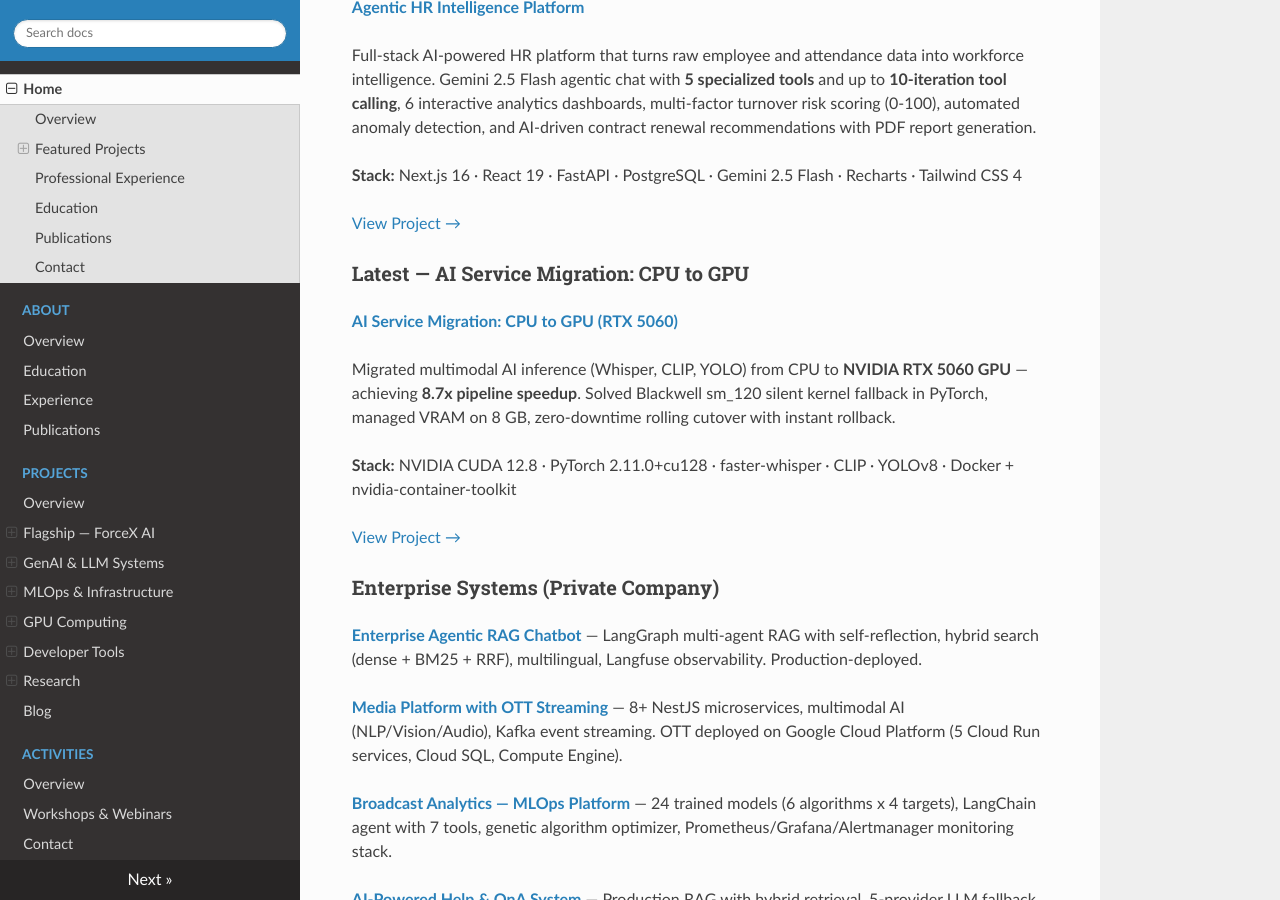
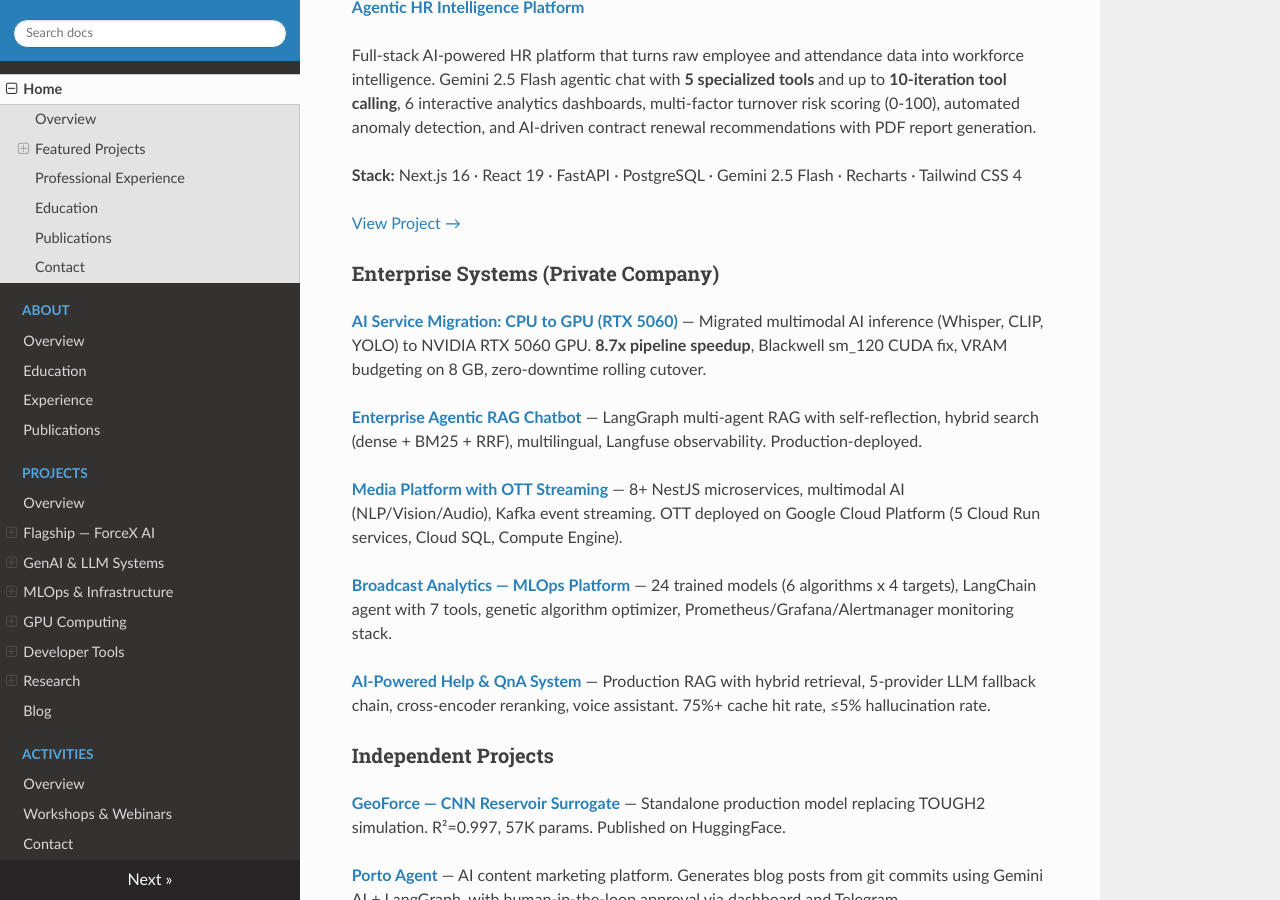
Before and after one commit to robiriu/robiriu.github.io, an MkDocs documentation site: the page built from docs/index.md, in a window 1280 px wide and 900 px high, scrolled down 1223 px. Built offline with MkDocs 1.6.1, drawn with Linux system fonts in a browser that asks for light colours; nearby versions of some CDN libraries.

Commit message:
Fix homepage: move GPU migration under Enterprise Systems, remove duplicate Latest label
Co-Authored-By: Claude Opus 4.6 <noreply@anthropic.com>

```diff
--- a/docs/index.md
+++ b/docs/index.md
@@ -39,17 +39,9 @@ Full-stack AI-powered HR platform that turns raw employee and attendance data in
 
 [View Project →](projects/agentic-hr-platform.md)
 
-### Latest — AI Service Migration: CPU to GPU
+### Enterprise Systems (Private Company)
 
-**[AI Service Migration: CPU to GPU (RTX 5060)](projects/gpu-migration.md)**
-
-Migrated multimodal AI inference (Whisper, CLIP, YOLO) from CPU to **NVIDIA RTX 5060 GPU** — achieving **8.7x pipeline speedup**. Solved Blackwell sm_120 silent kernel fallback in PyTorch, managed VRAM on 8 GB, zero-downtime rolling cutover with instant rollback.
-
-**Stack:** NVIDIA CUDA 12.8 · PyTorch 2.11.0+cu128 · faster-whisper · CLIP · YOLOv8 · Docker + nvidia-container-toolkit
-
-[View Project →](projects/gpu-migration.md)
-
-### Enterprise Systems (Private Company)
+**[AI Service Migration: CPU to GPU (RTX 5060)](projects/gpu-migration.md)** — Migrated multimodal AI inference (Whisper, CLIP, YOLO) to NVIDIA RTX 5060 GPU. **8.7x pipeline speedup**, Blackwell sm_120 CUDA fix, VRAM budgeting on 8 GB, zero-downtime rolling cutover.
 
 **[Enterprise Agentic RAG Chatbot](projects/enterprise-agentic-rag.md)** — LangGraph multi-agent RAG with self-reflection, hybrid search (dense + BM25 + RRF), multilingual, Langfuse observability. Production-deployed.
 
```
